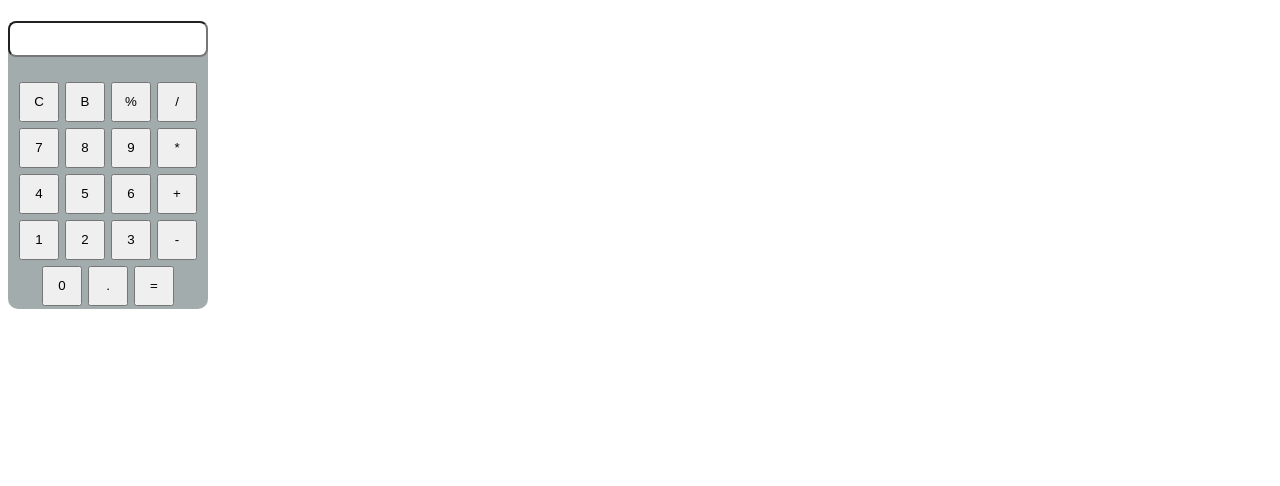
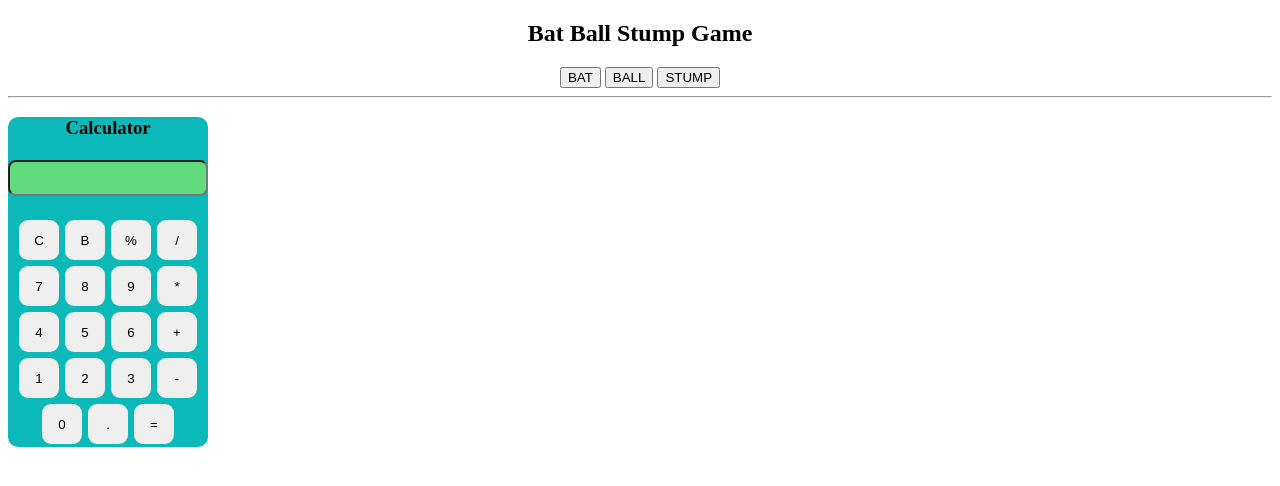
Before and after one commit to subediishan10/Calculator_js, a plain HTML site: page index.html in a window 1280 px wide. Drawn offline with Linux system fonts and the light colour scheme.

Commit message:
cricket game is added

```diff
--- a/index.css
+++ b/index.css
@@ -1,8 +1,15 @@
 .container{
    border-radius: 10px;
     width :200px;
-    background-color: rgb(162, 172, 172);
+    background-color: rgb(12, 185, 185);
 
+}
+.cricket{
+    text-align: center;
+}
+.head{
+    display:flex;
+    justify-content:center;
 }
 
 #text{
@@ -11,6 +18,7 @@
     display:flex;
     justify-content:center;
     height: 30px;
+    background-color: rgb(98, 219, 124);
 }
 .btn_container{
     display:flex;
@@ -18,13 +26,20 @@
     border-radius: 10px;
     flex-wrap: wrap;
 
-
 }
 .button{
     width:40px;
     height: 40px;
     margin:3px;
     text-size-adjust: 9px;
+    border:none;
+    border-radius:9px ;
+}
 
-
+.button:hover {
+    background-color: rgb(98, 219, 124);
+    font-size: 18px;
+    cursor: pointer;
+    transform: scale(1.15);
+    border-radius:9px ;
 }
--- a/index.html
+++ b/index.html
@@ -10,8 +10,89 @@
 
     <title>Calculator</title>
   </head>
-  <body>
+  <body class="body">
+    <!-- Cricket game introduced-->
+
+    <div class="cricket">
+      <h2>Bat Ball Stump Game</h2>
+      <button onclick="
+      const userChoiceMsg='You have chosen Bat';
+      let computerChoice;
+      let randomNumber=Math.random()*3;
+      if(randomNumber>0 && randomNumber <=1){
+        computerChoice ='Bat';
+      }else if(randomNumber>1 && randomNumber <=2){
+        computerChoice ='Ball';
+      }else{
+        computerChoice ='Stump';
+      }
+      const computerChoiceMsg=`Compute choice is ${computerChoice}`;
+      let resultMsg;
+      if (computerChoice === 'Ball'){
+        resultMsg='User won.';
+      }else if(computerChoice === 'Bat'){
+        resultMsg=`It's a tie`;
+      }else if(computerChoice === 'Stump'){
+        resultMsg='Computer has won';
+      }
+
+      alert(`${userChoiceMsg} and computer choose ${computerChoice} and ${resultMsg}`);
+
+      ">BAT</button>
+
+      <button onclick="
+      let usersChoiceMsg='You have chosen Ball';
+      let computerChoic;
+      randomNumber=Math.random()*3;
+      if(randomNumber>0 && randomNumber <=1){
+        computerChoic ='Bat';
+      }else if(randomNumber>1 && randomNumber <=2){
+        computerChoic ='Ball';
+      }else{
+        computerChoic ='Stump';
+      }
+      computerChoiceMsg=`Computer choice is ${computerChoic}`;
+      let resultsMsg;
+      if (computerChoic === 'Ball'){
+        resultsMsg=`It's a tie`;
+      }else if(computerChoic === 'Bat'){
+        resultsMsg='Computer has won';
+      }else if(computerChoic === 'Stump'){
+        resultsMsg='User won';
+      }
+
+      alert(`${usersChoiceMsg} and computer choose ${computerChoic} and ${resultsMsg}`);
+      ">BALL</button>
+
+
+      <button   onclick="
+      let userMsg='You have chosen Ball';
+      let computer_Choice;
+      let random_Numbers=Math.random()*3;
+      if(random_Numbers>0 && random_Numbers <=1){
+        computer_Choice ='Bat';
+      }else if(random_Numbers>1 && random_Numbers <=2){
+        computer_Choice ='Ball';
+      }else{
+        computer_Choice ='Stump';
+      }
+      computerChoiceMsg=`Computer choice is ${computer_Choice}`;
+      let result_Msg;
+      if (computer_Choice === 'Ball'){
+        result_Msg='Computer has won';
+      }else if(computer_Choice === 'Bat'){
+        result_Msg='User won';
+      }else if(computer_Choice === 'Stump'){
+        result_Msg=`It's a tie`;
+      }
+
+      alert(`${userMsg} and computer choose ${computer_Choice} and ${result_Msg}`);
+      ">STUMP</button>
+    </div>
+    <hr>
+    <!-- Calculator code-->
         <div class="container">
+          <h3 class="head">Calculator</h3>
          <h1><input id ="text" type="text" readonly ></h1>
             <div class="btn_container">
                 <button  class="button" onclick="
```
